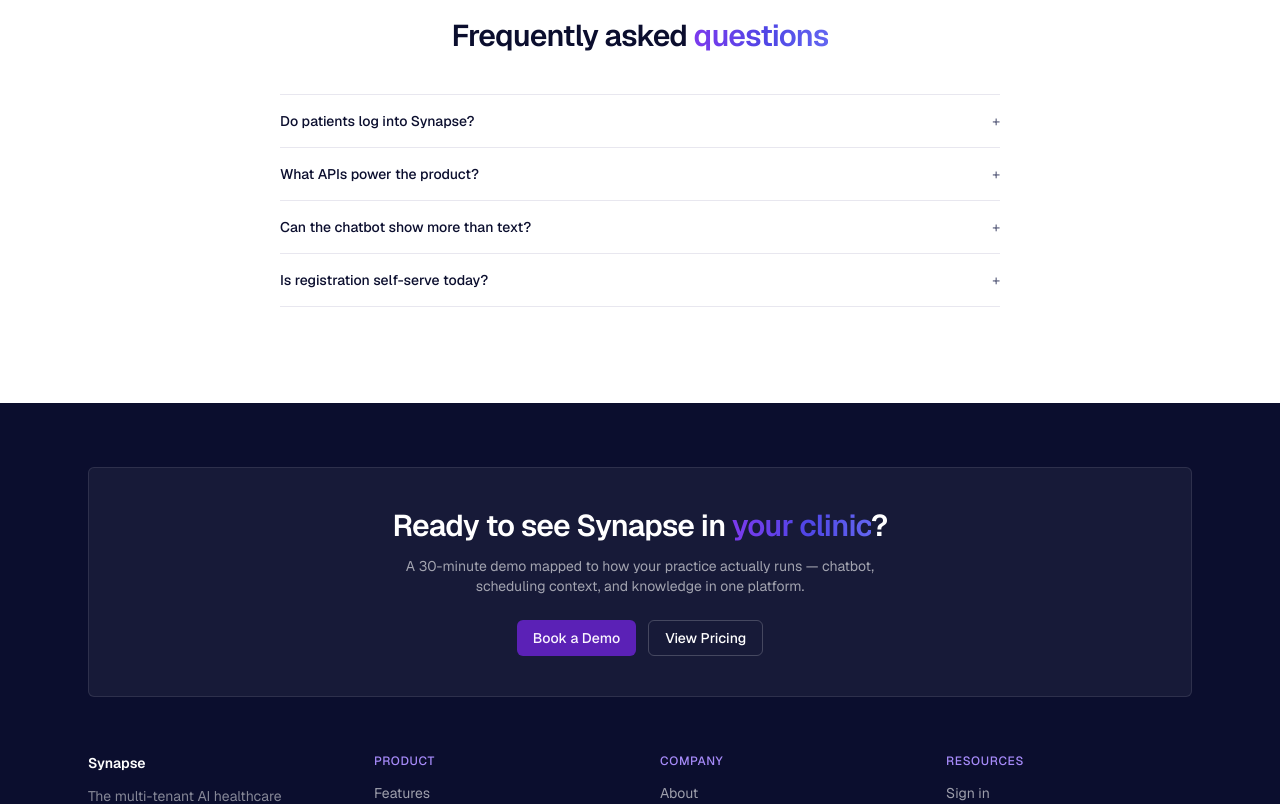
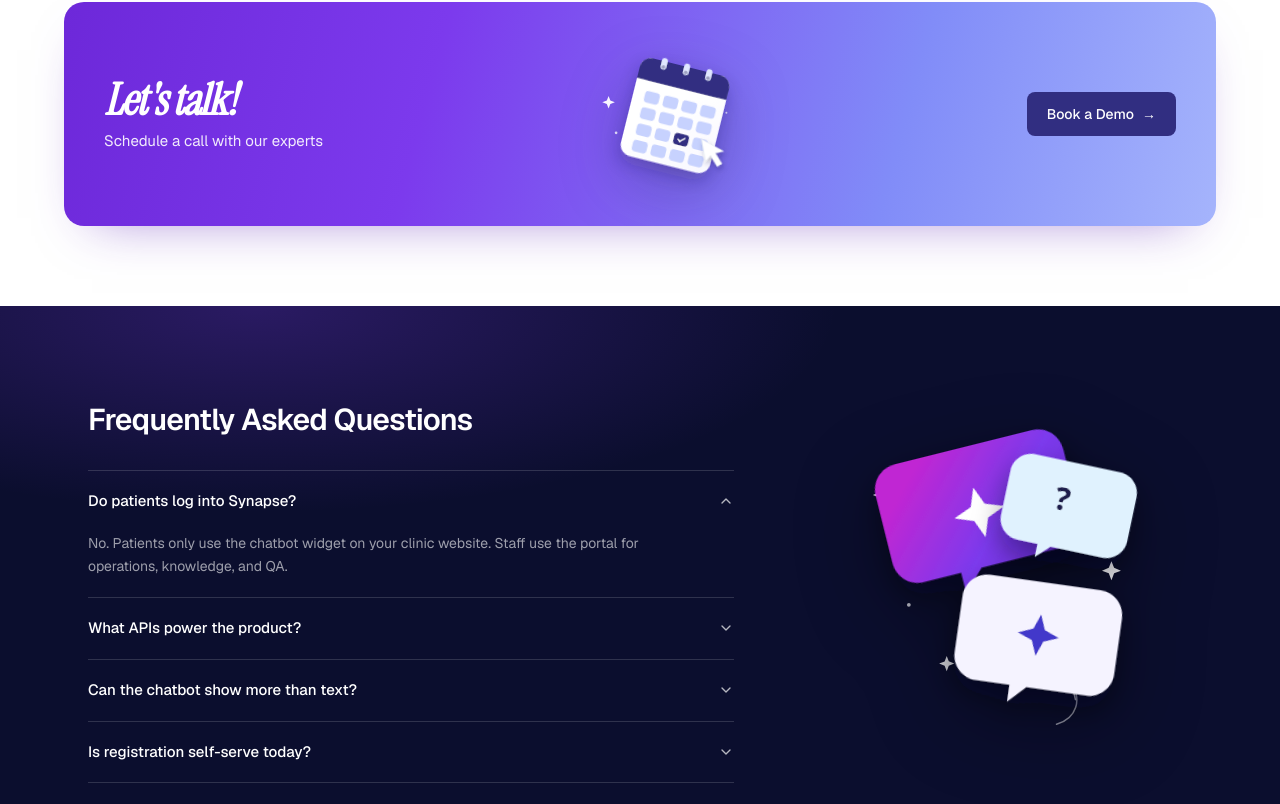
Before and after one commit to hamzaiftikhhar/Synapse, a Next.js app in the folder frontend/: page / in a window 1280 px wide. Shown: the part 3799-4603 px from the top of the page. Built offline with nearby package versions, Linux system fonts and the light colour scheme; no server answers.

Commit message:
feat: add custom FAQ component, update footer CTA, and introduce Instrument Serif font

```diff
--- a/frontend/src/app/(marketing)/page.tsx
+++ b/frontend/src/app/(marketing)/page.tsx
@@ -7,6 +7,8 @@ import {
   Stethoscope,
   BookOpen,
 } from "lucide-react";
+import { DemoCtaBanner } from "@/components/marketing/demo-cta-banner";
+import { MarketingFaq } from "@/components/marketing/marketing-faq";
 import { ChatWidget } from "@/features/chat";
 
 const STATS = [
@@ -91,6 +93,34 @@ const STEPS = [
   {
     title: "Embed the widget",
     body: "Drop Synapse on your clinic website. Patients never access the dashboard.",
+  },
+];
+
+const FAQS = [
+  {
+    question: "Do patients log into Synapse?",
+    answer:
+      "No. Patients only use the chatbot widget on your clinic website. Staff use the portal for operations, knowledge, and QA.",
+  },
+  {
+    question: "What APIs power the product?",
+    answer:
+      "Django Ninja endpoints for staff JWT auth, patient OTP, chat, doctors, services, appointments, patients, and knowledge documents.",
+  },
+  {
+    question: "Can the chatbot show more than text?",
+    answer:
+      "Yes. Synapse ships message components for cards, doctors, insurance, services, calendars, time slots, forms, and confirmations.",
+  },
+  {
+    question: "Is registration self-serve today?",
+    answer:
+      "Staff login exists today. Self-serve register / reset / verify flows are stubbed until those backend endpoints ship.",
+  },
+  {
+    question: "How does knowledge grounding work?",
+    answer:
+      "Clinic PDFs are extracted, chunked, embedded, and stored. The chatbot retrieves relevant passages so answers stay tied to your documents.",
   },
 ];
 
@@ -270,7 +300,7 @@ export default function LandingPage() {
         </div>
       </section>
 
-      {/* Dark feature grid — Raven style */}
+      {/* Dark feature grid */}
       <section className="relative mt-12 overflow-hidden section-navy py-20 sm:py-24">
         <div className="glow-navy pointer-events-none absolute inset-0" />
         <div className="relative mx-auto max-w-6xl px-4 sm:px-6">
@@ -397,47 +427,11 @@ export default function LandingPage() {
         </div>
       </section>
 
-      {/* FAQ */}
-      <section className="py-20 sm:py-24">
-        <div className="mx-auto max-w-3xl px-4 sm:px-6">
-          <h2 className="text-center text-3xl font-semibold tracking-tight text-navy">
-            Frequently asked <span className="text-gradient">questions</span>
-          </h2>
-          <div className="mt-10 divide-y divide-border border-y border-border">
-            {[
-              {
-                q: "Do patients log into Synapse?",
-                a: "No. Patients only use the chatbot widget on your clinic website. Staff use the portal.",
-              },
-              {
-                q: "What APIs power the product?",
-                a: "Django Ninja endpoints for staff JWT auth, patient OTP, chat, doctors, services, appointments, patients, and knowledge documents.",
-              },
-              {
-                q: "Can the chatbot show more than text?",
-                a: "Yes. Synapse ships message components for cards, doctors, insurance, services, calendars, time slots, forms, and confirmations.",
-              },
-              {
-                q: "Is registration self-serve today?",
-                a: "Staff login exists today. Self-serve register / reset / verify flows are stubbed until those backend endpoints ship.",
-              },
-            ].map((item) => (
-              <details key={item.q} className="group py-4">
-                <summary className="cursor-pointer list-none text-sm font-medium text-navy marker:content-none">
-                  <div className="flex items-center justify-between gap-4">
-                    {item.q}
-                    <span className="text-muted-foreground group-open:hidden">+</span>
-                    <span className="hidden text-muted-foreground group-open:inline">−</span>
-                  </div>
-                </summary>
-                <p className="mt-2 text-sm leading-relaxed text-muted-foreground">
-                  {item.a}
-                </p>
-              </details>
-            ))}
-          </div>
-        </div>
-      </section>
+      <div className="py-16 sm:py-20">
+        <DemoCtaBanner />
+      </div>
+
+      <MarketingFaq items={FAQS} />
     </>
   );
 }
--- a/frontend/src/app/layout.tsx
+++ b/frontend/src/app/layout.tsx
@@ -1,5 +1,5 @@
 import type { Metadata } from "next";
-import { Geist, Geist_Mono } from "next/font/google";
+import { Geist, Geist_Mono, Instrument_Serif } from "next/font/google";
 import { AppProviders } from "@/providers/app-providers";
 import "./globals.css";
 
@@ -11,6 +11,13 @@ const geistSans = Geist({
 const geistMono = Geist_Mono({
   variable: "--font-geist-mono",
   subsets: ["latin"],
+});
+
+const instrumentSerif = Instrument_Serif({
+  variable: "--font-display",
+  subsets: ["latin"],
+  weight: "400",
+  style: ["normal", "italic"],
 });
 
 export const metadata: Metadata = {
@@ -30,7 +37,7 @@ export default function RootLayout({
   return (
     <html lang="en">
       <body
-        className={`${geistSans.variable} ${geistMono.variable} font-sans antialiased`}
+        className={`${geistSans.variable} ${geistMono.variable} ${instrumentSerif.variable} font-sans antialiased`}
       >
         <AppProviders>{children}</AppProviders>
       </body>
--- /dev/null
+++ b/frontend/src/components/marketing/demo-cta-banner.tsx
@@ -0,0 +1,51 @@
+import Link from "next/link";
+
+type Props = {
+  href?: string;
+  headline?: string;
+  subheadline?: string;
+  ctaLabel?: string;
+};
+
+export function DemoCtaBanner({
+  href = "/contact",
+  headline = "Let's talk!",
+  subheadline = "Schedule a call with our experts",
+  ctaLabel = "Book a Demo",
+}: Props) {
+  return (
+    <section className="px-4 sm:px-6">
+      <div className="relative mx-auto flex max-w-6xl flex-col items-center gap-8 overflow-hidden rounded-[20px] bg-[linear-gradient(105deg,#6d28d9_0%,#7c3aed_32%,#818cf8_72%,#a5b4fc_100%)] px-8 py-10 text-center shadow-[0_20px_50px_-28px_rgba(91,33,182,0.55)] sm:flex-row sm:items-center sm:justify-between sm:gap-6 sm:px-10 sm:py-8 sm:text-left">
+        <div className="relative z-10 max-w-xs shrink-0">
+          <h2 className="font-[family-name:var(--font-display)] text-4xl font-semibold italic tracking-tight text-white sm:text-[2.75rem] sm:leading-none">
+            {headline}
+          </h2>
+          <p className="mt-2 text-sm text-white/90 sm:text-[15px]">
+            {subheadline}
+          </p>
+        </div>
+
+        <div className="relative z-10 flex h-[140px] w-[180px] shrink-0 items-center justify-center sm:h-[160px] sm:w-[210px]">
+          {/* eslint-disable-next-line @next/next/no-img-element */}
+          <img
+            src="/marketing/cta-calendar.svg"
+            alt=""
+            width={226}
+            height={182}
+            className="h-full w-full object-contain drop-shadow-[0_18px_30px_rgba(30,27,75,0.28)]"
+          />
+        </div>
+
+        <div className="relative z-10 shrink-0">
+          <Link
+            href={href}
+            className="inline-flex h-11 items-center gap-2 rounded-[8px] bg-[#312e81] px-5 text-sm font-medium text-white transition-colors hover:bg-[#1e1b4b]"
+          >
+            {ctaLabel}
+            <span aria-hidden="true">→</span>
+          </Link>
+        </div>
+      </div>
+    </section>
+  );
+}
--- a/frontend/src/components/marketing/footer.tsx
+++ b/frontend/src/components/marketing/footer.tsx
@@ -35,19 +35,19 @@ export function MarketingFooter() {
       <div className="mx-auto max-w-6xl px-4 py-16 sm:px-6">
         <div className="rounded-[6px] border border-white/10 bg-white/5 p-8 text-center sm:p-10">
           <h2 className="text-2xl font-semibold tracking-tight text-white sm:text-3xl">
-            Ready to see Synapse in{" "}
-            <span className="text-gradient">your clinic</span>?
+            Questions about fitting Synapse into{" "}
+            <span className="text-gradient">your workflow</span>?
           </h2>
           <p className="mx-auto mt-3 max-w-lg text-sm text-white/60">
-            A 30-minute demo mapped to how your practice actually runs —
-            chatbot, scheduling context, and knowledge in one platform.
+            Reach the team for implementation details, security reviews, or a
+            clinic-specific walkthrough.
           </p>
           <div className="mt-6 flex flex-wrap items-center justify-center gap-3">
             <Link
               href="/contact"
               className="inline-flex h-9 items-center rounded-[6px] bg-primary px-4 text-sm font-medium text-primary-foreground"
             >
-              Book a Demo
+              Contact us
             </Link>
             <Link
               href="/pricing"
--- /dev/null
+++ b/frontend/src/components/marketing/marketing-faq.tsx
@@ -0,0 +1,85 @@
+"use client";
+
+import { useState } from "react";
+import { ChevronDown } from "lucide-react";
+import { cn } from "@/lib/utils";
+
+export type FaqItem = {
+  question: string;
+  answer: string;
+};
+
+type Props = {
+  title?: string;
+  items: FaqItem[];
+};
+
+export function MarketingFaq({
+  title = "Frequently Asked Questions",
+  items,
+}: Props) {
+  const [openIndex, setOpenIndex] = useState(0);
+
+  return (
+    <section className="section-navy relative overflow-hidden py-20 sm:py-24">
+      <div className="glow-navy pointer-events-none absolute inset-0" />
+      <div className="relative mx-auto grid max-w-6xl gap-12 px-4 sm:px-6 lg:grid-cols-[minmax(0,1.15fr)_minmax(240px,0.7fr)] lg:items-start lg:gap-16">
+        <div>
+          <h2 className="text-2xl font-semibold tracking-tight text-white sm:text-3xl">
+            {title}
+          </h2>
+          <div className="mt-8 divide-y divide-white/15 border-y border-white/15">
+            {items.map((item, index) => {
+              const open = openIndex === index;
+              return (
+                <div key={item.question}>
+                  <button
+                    type="button"
+                    className="flex w-full items-start justify-between gap-4 py-5 text-left"
+                    aria-expanded={open}
+                    onClick={() =>
+                      setOpenIndex((prev) => (prev === index ? -1 : index))
+                    }
+                  >
+                    <span className="text-[15px] font-medium leading-snug text-white">
+                      {item.question}
+                    </span>
+                    <ChevronDown
+                      className={cn(
+                        "mt-0.5 size-4 shrink-0 text-white/70 transition-transform duration-200",
+                        open && "rotate-180"
+                      )}
+                    />
+                  </button>
+                  <div
+                    className={cn(
+                      "grid transition-[grid-template-rows] duration-200 ease-out",
+                      open ? "grid-rows-[1fr]" : "grid-rows-[0fr]"
+                    )}
+                  >
+                    <div className="overflow-hidden">
+                      <p className="pb-5 pr-8 text-sm leading-relaxed text-white/60">
+                        {item.answer}
+                      </p>
+                    </div>
+                  </div>
+                </div>
+              );
+            })}
+          </div>
+        </div>
+
+        <div className="pointer-events-none mx-auto w-full max-w-[280px] lg:max-w-[320px]">
+          {/* eslint-disable-next-line @next/next/no-img-element */}
+          <img
+            src="/marketing/faq-messages.svg"
+            alt=""
+            width={338}
+            height={345}
+            className="mx-auto h-auto w-full drop-shadow-[0_24px_40px_rgba(0,0,0,0.35)]"
+          />
+        </div>
+      </div>
+    </section>
+  );
+}
```
Also changed, not shown: frontend/public/marketing/cta-calendar.svg (added), frontend/public/marketing/faq-messages.svg (added).
